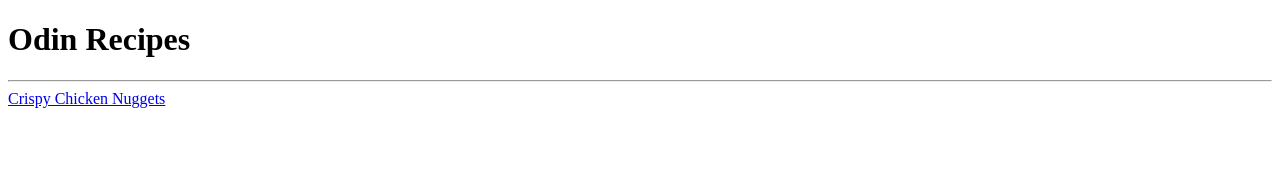
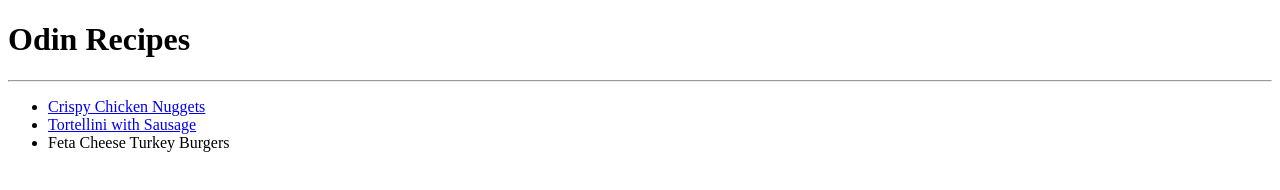
Before and after one commit to niks96/odin-recipes, a plain HTML site: page index.html in a window 1280 px wide. Drawn offline with Linux system fonts and the light colour scheme.

Commit message:
Fixed index path

```diff
--- a/index.html
+++ b/index.html
@@ -9,7 +9,12 @@
 <body>
     <h1>Odin Recipes</h1>
     <hr>
-    <a href="./recipes/nuggets.html">Crispy Chicken Nuggets</a>
+    <ul>
+        <li><a href="./recipes/nuggets.html">Crispy Chicken Nuggets</a></li>
+        <li><a href="./recipes/tortelini.html">Tortellini with Sausage</a></li>
+        <li><a href="./recipes/feta-burger.html"></a>Feta Cheese Turkey Burgers</li>
+    </ul>
+
 
 </body>
 </html>
```
Also changed, not shown: img/feta.png (added), img/tortelini.png (added).
